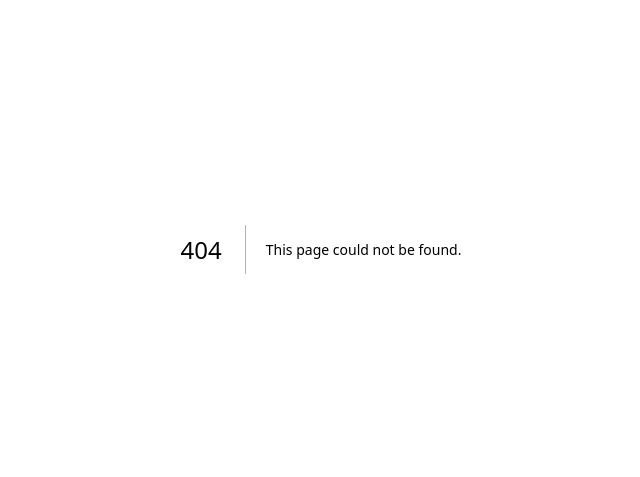
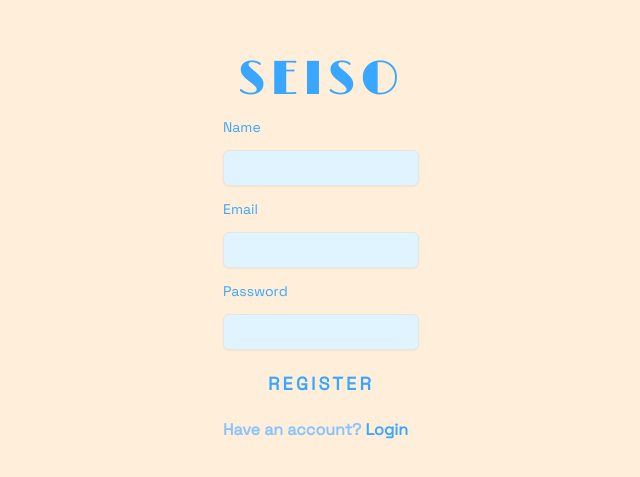
Before and after one commit to ik04/Seiso, a Next.js app in the folder client/web/: page /register in a window 1280 px wide. Before the commit this address had no page. Shown: the part 151-628 px from the top of the page, without its empty margins (319-959 px from the left). Built offline with nearby package versions, Linux system fonts and the light colour scheme.

Commit message:
feat: finish login and register page

```diff
--- /dev/null
+++ b/client/web/app/login/page.tsx
@@ -0,0 +1,51 @@
+import { Button } from "@/components/ui/button";
+import { Input } from "@/components/ui/input";
+import { Label } from "@/components/ui/label";
+import Link from "next/link";
+import React from "react";
+
+const page = () => {
+  return (
+    <div>
+      <div className="bg-creamyPeach h-screen font-spaceGrotesk flex justify-center items-center">
+        <div className="flex flex-col space-y-4">
+          <h2 className="text-azureOcean font-limelight text-5xl tracking-widest uppercase text-center">
+            Seiso
+          </h2>
+          <Label className="capitalize text-azureOcean" htmlFor="email">
+            email
+          </Label>
+          <Input
+            className="bg-breezyAqua"
+            id="email"
+            name="email"
+            type="text"
+          />
+          <Label className="capitalize text-azureOcean" htmlFor="password">
+            password
+          </Label>
+          <Input
+            className="bg-breezyAqua"
+            id="password"
+            name="password"
+            type="text"
+          />
+          <Button
+            variant={"ghost"}
+            className="text-azureOcean font-spaceGrotesk w-full uppercase text-lg font-bold tracking-[0.2rem]"
+          >
+            Login
+          </Button>
+          <p className="text-sereneSky font-bold">
+            Don't have an account?{" "}
+            <Link href={"/register"} className="text-azureOcean font-bold">
+              Register
+            </Link>
+          </p>
+        </div>
+      </div>
+    </div>
+  );
+};
+
+export default page;
--- /dev/null
+++ b/client/web/app/register/page.tsx
@@ -0,0 +1,48 @@
+import { Button } from "@/components/ui/button";
+import { Input } from "@/components/ui/input";
+import { Label } from "@/components/ui/label";
+import Link from "next/link";
+import React from "react";
+
+const page = () => {
+  return (
+    <div className="bg-creamyPeach h-screen font-spaceGrotesk flex justify-center items-center">
+      <div className="flex flex-col space-y-4">
+        <h2 className="text-azureOcean font-limelight text-5xl tracking-widest uppercase text-center">
+          Seiso
+        </h2>
+        <Label className="capitalize text-azureOcean" htmlFor="name">
+          name
+        </Label>
+        <Input className="bg-breezyAqua" id="name" name="name" type="text" />
+        <Label className="capitalize text-azureOcean" htmlFor="email">
+          email
+        </Label>
+        <Input className="bg-breezyAqua" id="email" name="email" type="text" />
+        <Label className="capitalize text-azureOcean" htmlFor="password">
+          password
+        </Label>
+        <Input
+          className="bg-breezyAqua"
+          id="password"
+          name="password"
+          type="text"
+        />
+        <Button
+          variant={"ghost"}
+          className="text-azureOcean font-spaceGrotesk w-full uppercase text-lg font-bold tracking-[0.2rem]"
+        >
+          Register
+        </Button>
+        <p className="text-sereneSky font-bold">
+          Have an account?{" "}
+          <Link href={"/login"} className="text-azureOcean font-bold">
+            Login
+          </Link>
+        </p>
+      </div>
+    </div>
+  );
+};
+
+export default page;
--- a/client/web/components/pages/landing/authSheet.tsx
+++ /dev/null
@@ -1,52 +0,0 @@
-import React from "react";
-import {
-  Sheet,
-  SheetContent,
-  SheetDescription,
-  SheetHeader,
-  SheetTitle,
-  SheetTrigger,
-} from "@/components/ui/sheet";
-import { Input } from "@/components/ui/input";
-import { Label } from "@/components/ui/label";
-import { Button } from "@/components/ui/button";
-
-export const AuthSheet = () => {
-  return (
-    <Sheet>
-      <SheetTrigger className="font-spaceGrotesk">Login/Register</SheetTrigger>
-      <SheetContent className="font-spaceGrotesk bg-creamyPeach">
-        <SheetHeader>
-          <SheetTitle className="font-bold text-azureOcean uppercase">
-            Login
-          </SheetTitle>
-          <SheetDescription className="text-sereneSky font-semibold">
-            Don't have an account?{" "}
-            <span className="text-azureOcean font-bold">Register</span>
-          </SheetDescription>
-        </SheetHeader>
-        <div className="form flex flex-col space-y-5 py-5">
-          <div className="">
-            <Label className="capitalize text-azureOcean" htmlFor="email">
-              Email
-            </Label>
-            <Input
-              className="text-azureOcean focus:border focus:border-azureOcean"
-              id="email"
-            />
-          </div>
-          <div className="">
-            <Label className="capitalize text-azureOcean" htmlFor="pass">
-              Password
-            </Label>
-            <Input
-              className="text-azureOcean focus:border focus:border-azureOcean"
-              id="pass"
-            />
-          </div>
-          <Button className="text-white bg-azureOcean">Login</Button>
-        </div>
-      </SheetContent>
-    </Sheet>
-  );
-};
--- a/client/web/components/pages/landing/landing.tsx
+++ b/client/web/components/pages/landing/landing.tsx
@@ -1,22 +1,6 @@
-"use client";
 import React, { useEffect } from "react";
-import { AuthSheet } from "./authSheet";
 import axios from "axios";
 
 export const Landing = () => {
-  const healthcheck = async () => {
-    const url = `${process.env.NEXT_PUBLIC_SERVER_URL}/healthcheck`;
-    const resp = await axios.get(url, { withCredentials: true });
-    console.log(resp);
-  };
-
-  useEffect(() => {
-    healthcheck();
-  }, []);
-
-  return (
-    <div>
-      <AuthSheet />
-    </div>
-  );
+  return <div className=""></div>;
 };
```
